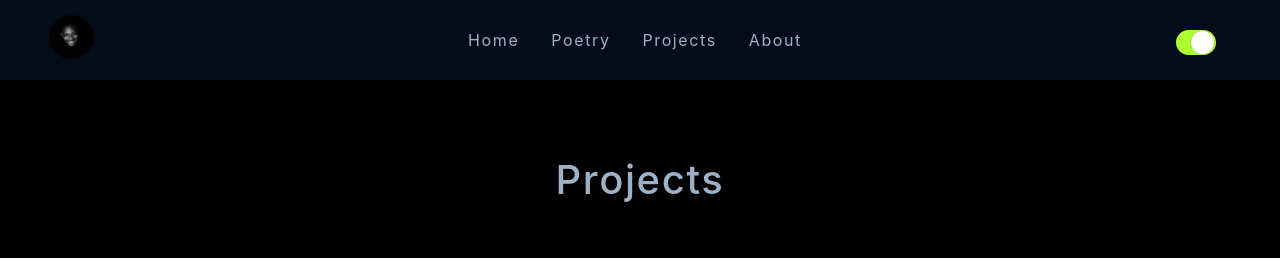
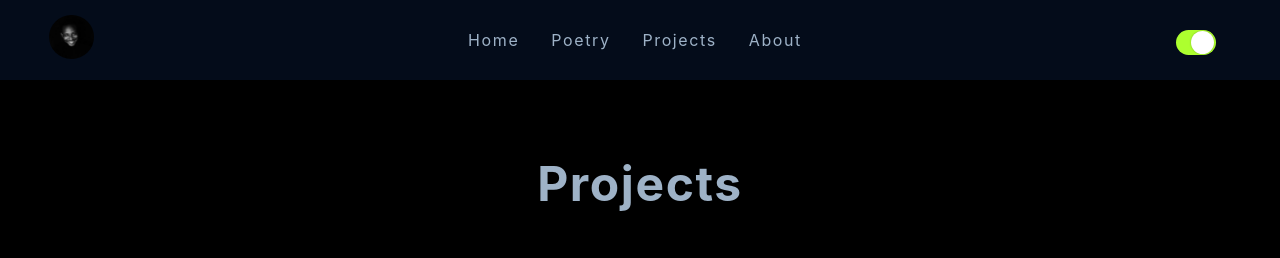
Before and after one commit to youpele52/youpele-com, a React (Create React App) app: page /projects in a window 1280 px wide. Shown: the top 258 px of the page. Built offline with nearby package versions, Linux system fonts and the light colour scheme.

Commit message:
Went up to the next head tags eg h2->h1

```diff
--- a/src/index.css
+++ b/src/index.css
@@ -136,9 +136,11 @@ h4 {
 }
 h1 {
   font-size: 3rem;
+  font-weight: 700;
 }
 h2 {
-  font-size: 2rem;
+  font-size: 1.5rem;
+  /* font-weight: bold; */
 }
 h3 {
   font-size: 1.25rem;
@@ -152,13 +154,14 @@ p {
 }
 @media screen and (min-width: 800px) {
   h1 {
-    font-size: 4rem;
+    font-size: 3rem;
+    font-weight: 700;
   }
   h2 {
-    font-size: 2.5rem;
+    font-size: 2rem;
   }
   h3 {
-    font-size: 1.75rem;
+    font-size: 1.5rem;
   }
   h4 {
     font-size: 1rem;
@@ -205,7 +208,7 @@ Slider
   display: flex;
   align-items: center;
   justify-content: center;
-  font-weight: 500;
+  /* font-weight: 500; */
 }
 .title span {
   font-size: 0.85em;
--- a/src/pages/About.js
+++ b/src/pages/About.js
@@ -6,7 +6,7 @@ const About = () => {
     <Wrapper>
       <section className='section  '>
         <div className='title slide '>
-          <h2>About me</h2>
+          <h1>About me</h1>
         </div>
 
         <p>
--- a/src/pages/Home.js
+++ b/src/pages/Home.js
@@ -39,11 +39,11 @@ function Home() {
     <Wrapper className='section'>
       {/* suggestion: you can move the title to a separate component */}
       <div className='title slide'>
-        <h2>
+        <h1>
           <span>@</span>Youpele52
-        </h2>
+        </h1>
       </div>
-      <div className='section-center'>
+      <div className='section-center slide2'>
         {people.map((person, personIndex) => {
           const { id, image, name, title, quote, url } = person
 
@@ -113,4 +113,16 @@ const Wrapper = styled.div`
   .slide {
     animation: 1s ease-out 0s 1 slideInFromTop;
   }
+  .slide2 {
+    animation: 1s ease-out 0s 1 slideInFromSide;
+  }
+  @keyframes slideInFromSide {
+    0% {
+      transform: translateX(100%);
+
+
+    100% {
+      transform: translateX(0);
+    }
+  }
 `
--- a/src/pages/Poetry.js
+++ b/src/pages/Poetry.js
@@ -24,7 +24,7 @@ const Poetry = () => {
     <Wrapper>
       <section className='section '>
         <div className='title slide'>
-          <h2>Poetry</h2>
+          <h1>Poetry</h1>
         </div>
         <section className='section__'>
           <h3 className='section-title'>New </h3>
--- a/src/pages/Poetry/FantasySeventySevens/SinglePoem.js
+++ b/src/pages/Poetry/FantasySeventySevens/SinglePoem.js
@@ -22,10 +22,10 @@ const SinglePoem = () => {
               <main key={id}>
                 <div className='title '>
                   <Link to='/poetry/FantasySeventySevens' className=''>
-                    <h2>Fantasy Seventy Sevens</h2>
+                    <h1>Fantasy Seventy Sevens</h1>
                     <div className='underline'></div>
                   </Link>
-                  <h3>{poem.title}</h3>
+                  <h2>{poem.title}</h2>
                 </div>
                 {/* <div className='title'> */}
                 {/* </div> */}
--- a/src/pages/Poetry/FantasySeventySevens/index.js
+++ b/src/pages/Poetry/FantasySeventySevens/index.js
@@ -9,7 +9,7 @@ function index() {
   return (
     <div className='section'>
       <div className='title'>
-        <h3>Fantasy Seventy Sevens</h3>
+        <h1>Fantasy Seventy Sevens</h1>
       </div>
 
       <PoemList />
@@ -28,7 +28,7 @@ function index() {
 export default index
 
 const Wrapper = styled.div`
-  h3 {
+  h1 {
     padding: 2rem;
   }
   .link {
--- a/src/pages/Poetry/Fiction/SinglePoem.js
+++ b/src/pages/Poetry/Fiction/SinglePoem.js
@@ -6,8 +6,8 @@ import styled from 'styled-components'
 
 const SinglePoem = () => {
   const { id } = useParams()
-  console.log(poetry)
-  console.log(id)
+  // console.log(poetry)
+  // console.log(id)
 
   //   const mm = poetry.map((poem) => {
   //     if (id == poem.id) {
@@ -19,15 +19,15 @@ const SinglePoem = () => {
       <section className='section'>
         {poetry.map((poem) => {
           if (id == poem.id) {
-            console.log(poem)
+            // console.log(poem)
             return (
               <main key={id}>
                 <div className='title '>
                   <Link to='/poetry/Fiction' className=''>
-                    <h2>Fiction</h2>
+                    <h1>Fiction</h1>
                     <div className='underline'></div>
                   </Link>
-                  <h3>{poem.title}</h3>
+                  <h2>{poem.title}</h2>
                 </div>
                 {/* <div className='title'> */}
                 {/* </div> */}
@@ -54,9 +54,6 @@ const SinglePoem = () => {
 export default SinglePoem
 
 const Wrapper = styled.div`
-  h3 {
-    padding: 2rem;
-  }
   .link {
     font-weight: bold;
     display: flex;
--- a/src/pages/Poetry/Fiction/index.js
+++ b/src/pages/Poetry/Fiction/index.js
@@ -9,7 +9,7 @@ function index() {
   return (
     <div className='section'>
       <div className='title'>
-        <h3>Fiction</h3>
+        <h1>Fiction</h1>
       </div>
 
       <PoemList />
@@ -28,7 +28,7 @@ function index() {
 export default index
 
 const Wrapper = styled.div`
-  h3 {
+  h1 {
     padding: 2rem;
   }
   .link {
--- a/src/pages/Projects.js
+++ b/src/pages/Projects.js
@@ -7,7 +7,7 @@ const Projects = () => {
     <Wrapper>
       <div className='section'>
         <div className='title slide'>
-          <h2>Projects</h2>
+          <h1>Projects</h1>
           {/* <p>Underconstruction</p> */}
         </div>
         <ProjectList />
```
